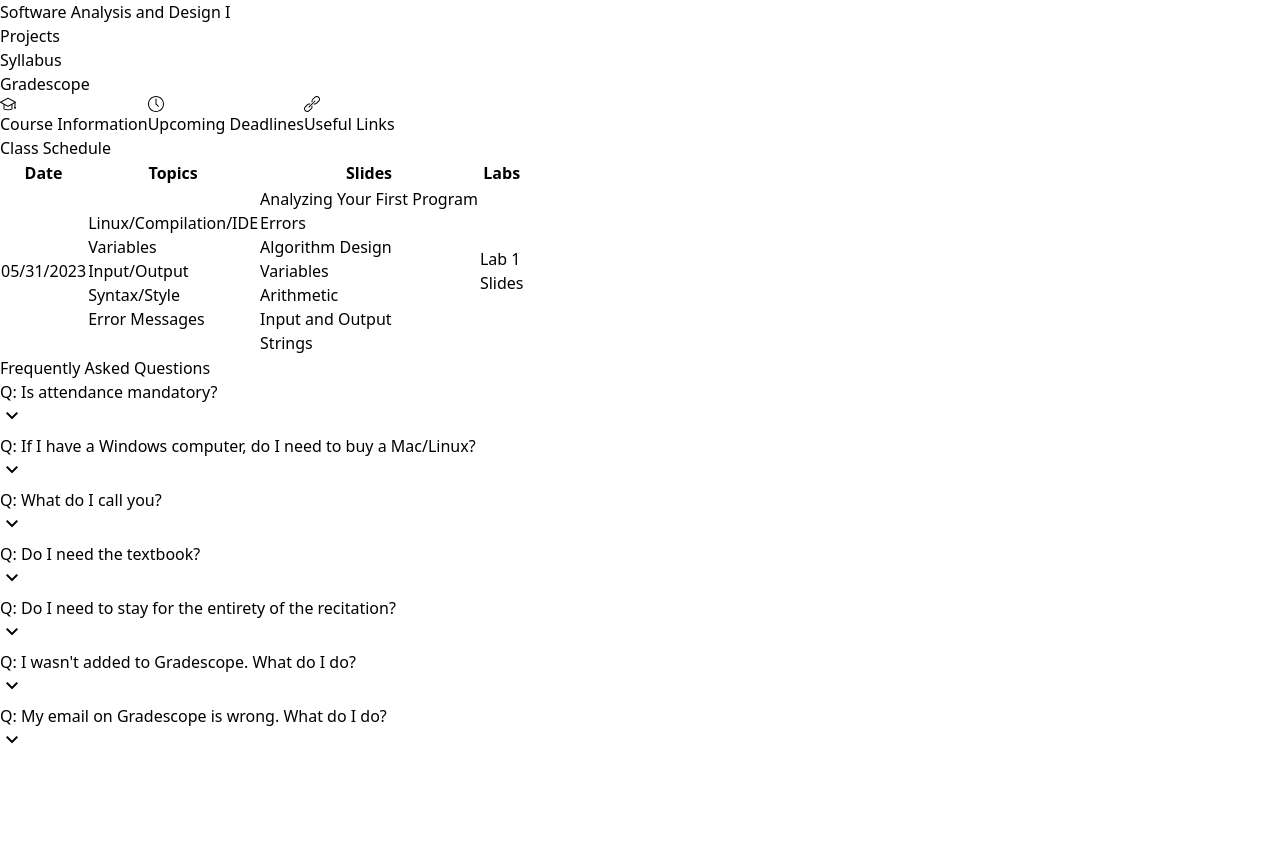
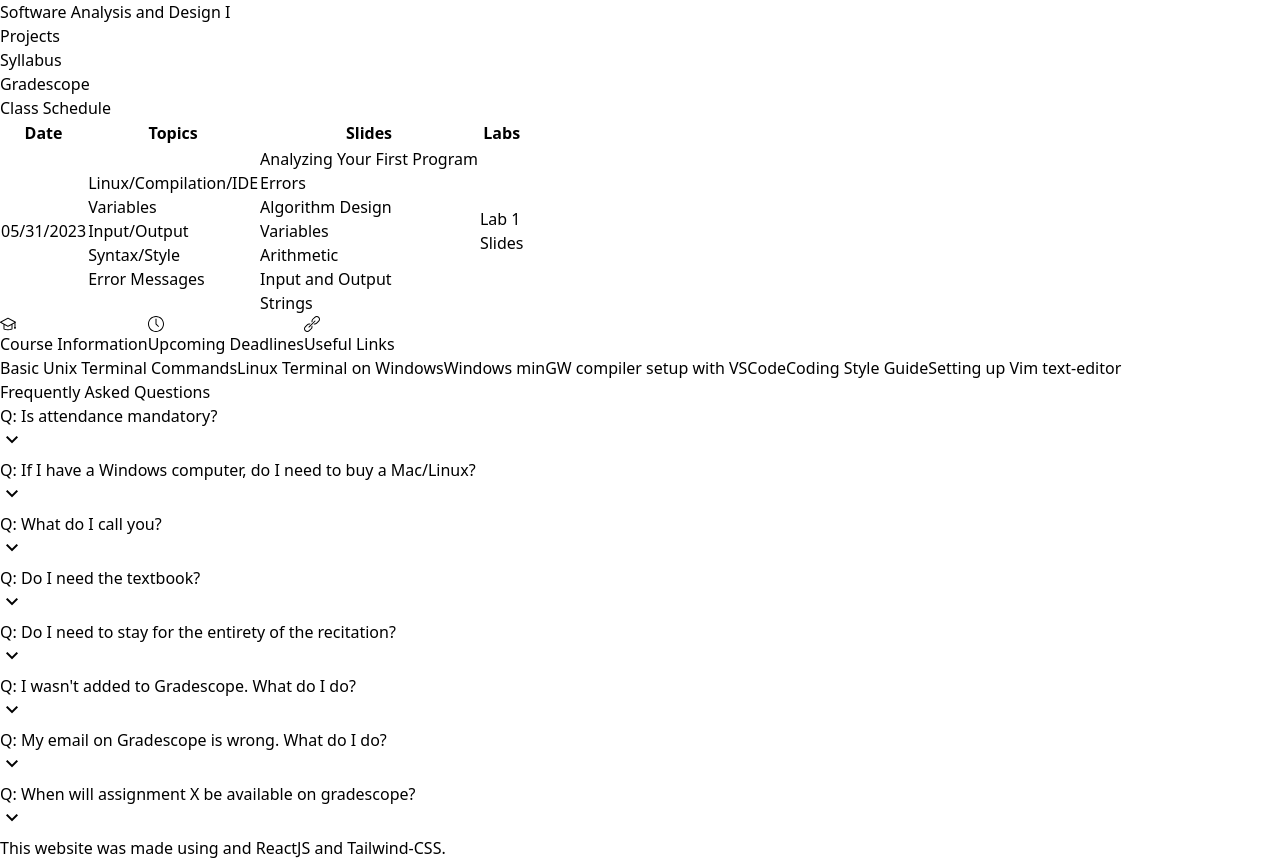
Before and after one commit to Proto007/Hunter_CS135_Summer23, a React (Vite) app in the folder course-app/: page / in a window 1280 px wide. Both pictures are taken after a click on the button "Useful Links". Before the commit the page ends 800 px from the top, so only its background shows below. Built offline with nearby package versions, Linux system fonts and the light colour scheme.

Commit message:
added footer and useful links

```diff
--- a/course-app/src/App.jsx
+++ b/course-app/src/App.jsx
@@ -11,9 +11,9 @@ export default function App() {
     <div>
       <Navbar/>
       <div className=" flex flex-col justify-center items-center">
-        <Info assignments={ deadlinesdata }/>
         <div className="border-solid border border-black w-10/12 mt-5 p-5 text-xl font-mono text-center font-bold">Class Schedule</div>
         <Schedule/>
+        <Info assignments={ deadlinesdata }/>
         <div className="border-solid border-2 border-black bg-black w-10/12 mt-5 p-5 text-xl text-white font-mono font-bold">Frequently Asked Questions</div>
         <div className="w-10/12">
           {faqdata.map((section, index) => (
@@ -21,6 +21,9 @@ export default function App() {
           ))}
         </div>
       </div>
+      <footer className='bg-gray-700 text-white text-center w-full font-mono p-5 mt-10'>
+        This website was made using  and <a className="text-blue-400" href="https://react.dev/">ReactJS</a> and <a className="text-blue-400" href='https://tailwindcss.com/'>Tailwind-CSS</a>.
+      </footer>
     </div>
   )
 }
--- a/course-app/src/components/Info.jsx
+++ b/course-app/src/components/Info.jsx
@@ -37,6 +37,7 @@ export const Info = ( assignments ) => {
             </div>
             {selected == 1 && <CourseInfo/>}
             {selected == 2 && <Deadlines assignments={assignments}/>}
+            {selected == 3 && <Links/>}
         </div>
     )
 }
@@ -131,4 +132,16 @@ export function Deadlines({ assignments }){
     )
 }
 
+export function Links(){
+    return (
+        <div className='p-5 border font-mono font-semibold text-blue-700 border-black flex flex-col justify-center items-center'>
+            <a href="https://a-nikolaev.github.io/cs136/linux/" target="_blank">Basic Unix Terminal Commands</a>
+            <a href="https://okunhardt.github.io/documents/Installing_WSL.pdf" target="_blank">Linux Terminal on Windows</a>
+            <a href="https://code.visualstudio.com/docs/cpp/config-mingw" target="_blank">Windows minGW compiler setup with VSCode</a>
+            <a href="https://maryash.github.io/135/worked_examples/style_guide.html" target="_blank">Coding Style Guide</a>
+            <a href="https://a-nikolaev.github.io/cs136/vim/" target="_blank">Setting up Vim text-editor</a>
+        </div>
+    )
+}
+
 export default Info;
--- a/course-app/src/faqdata.js
+++ b/course-app/src/faqdata.js
@@ -27,4 +27,8 @@ export const faqdata = [
         question: "My email on Gradescope is wrong. What do I do?",
         answer: "Send me an email letting me know your preferred email address.",
     },
+    {
+        question: "When will assignment X be available on gradescope?",
+        answer: "Lab assignments are made available at the start of each recitation. You are encouraged to work ahead since the lab links will be available before the labs are available on Gradescope. Projects, homeworks, and classworks will be available on gradescope as they are announced in class.",
+    },
 ]
```
